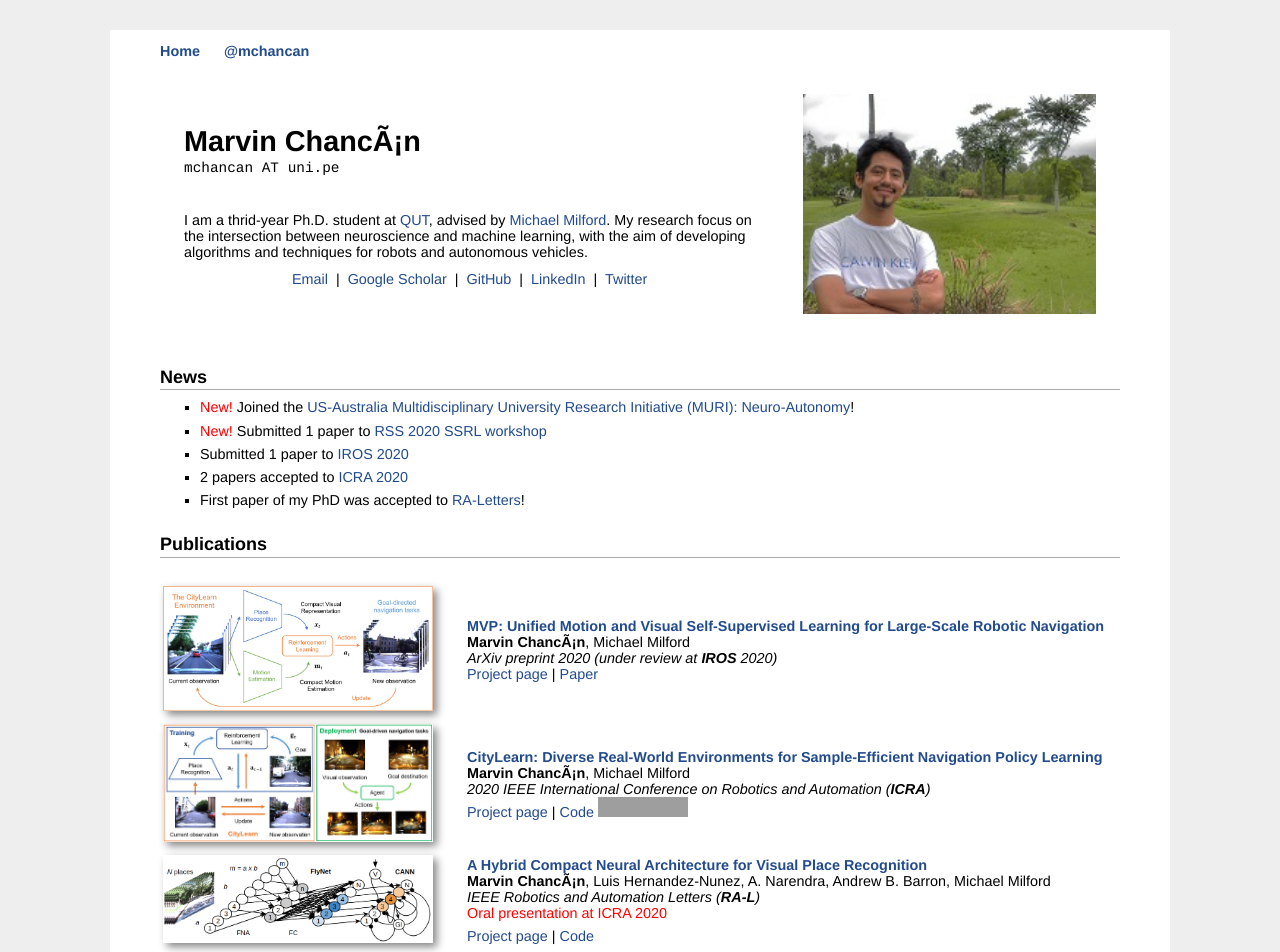
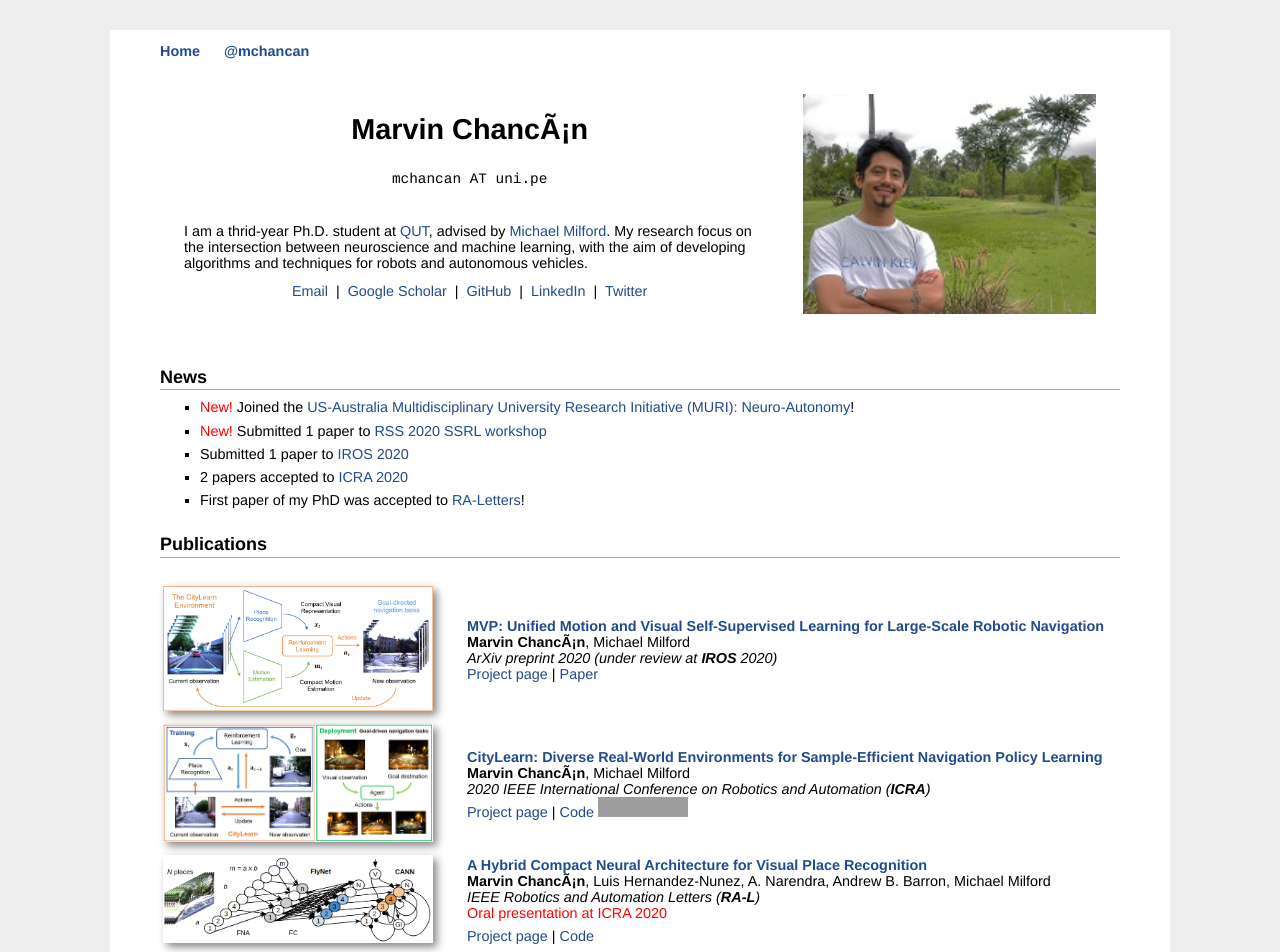
Before and after one commit to mchancan/mchancan.github.io, a Jekyll site: the page built from index.html, in a window 1280 px wide. Shown: the top 952 px of the page. Built offline with Jekyll 4.4.1, drawn with Linux system fonts in a browser that asks for light colours; comment, search, counter and statistics services are not loaded; grey boxes are pictures that could not be loaded.

Commit message:
Update index.html

```diff
--- a/index.html
+++ b/index.html
@@ -7,9 +7,13 @@ title: Marvin's Homepage
 <tr style="padding:0px">
 	<td style="padding:2.5%;width:60%;vertical-align:middle">
 		<div id="toptitle">
+		<h1>
 		<p align="center">
-		<h1><b>Marvin Chancán</b></h1>
-		<font face="courier">mchancan AT uni.pe</font>
+			<b>Marvin Chancán</b>
+		</p>
+		</h1>
+		<p align="center">
+			<font face="courier">mchancan AT uni.pe</font>
 		</p>
 		</div>
 		<p>
```
